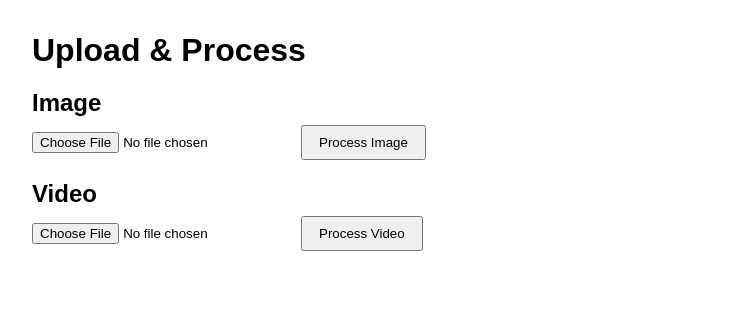
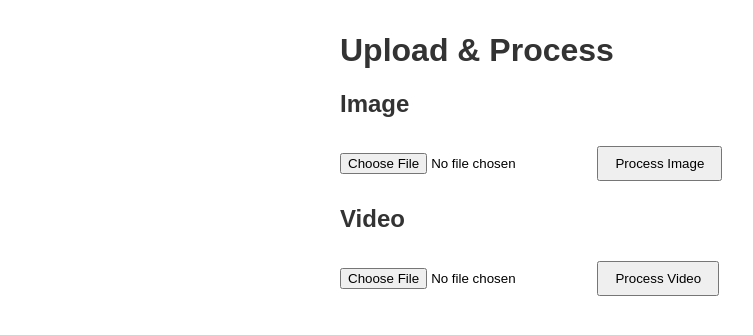
Before and after one commit to BrandonM01/lovacia-live, a FastAPI app: page / in a window 1280 px wide. Shown: the top 335 px of the page, without its empty margins (0-753 px from the left). Run offline with FastAPI, Linux system fonts and the light colour scheme.

Commit message:
Update app.css

```diff
--- a/static/app.css
+++ b/static/app.css
@@ -1,30 +1,12 @@
 body {
   font-family: sans-serif;
-  margin: 2rem;
+  max-width: 600px;
+  margin: 2rem auto;
 }
-h1, h2 {
-  margin-bottom: 0.5rem;
+h1, h2 { color: #333; }
+form { margin-bottom: 1.5rem; }
+button {
+  margin-top: 0.5rem;
+  padding: 0.5rem 1rem;
+  cursor: pointer;
 }
-section {
-  margin-bottom: 2rem;
-}
-form {
-  display: flex;
-  flex-wrap: wrap;
-  gap: 1rem;
-  align-items: center;
-}
-label {
-  display: flex;
-  align-items: center;
-  gap: 0.25rem;
-}
-button {
-  padding: 0.5rem 1rem;
-}
-#image-result img,
-#video-result video {
-  margin-top: 1rem;
-  max-width: 100%;
-  display: block;
-}
```
